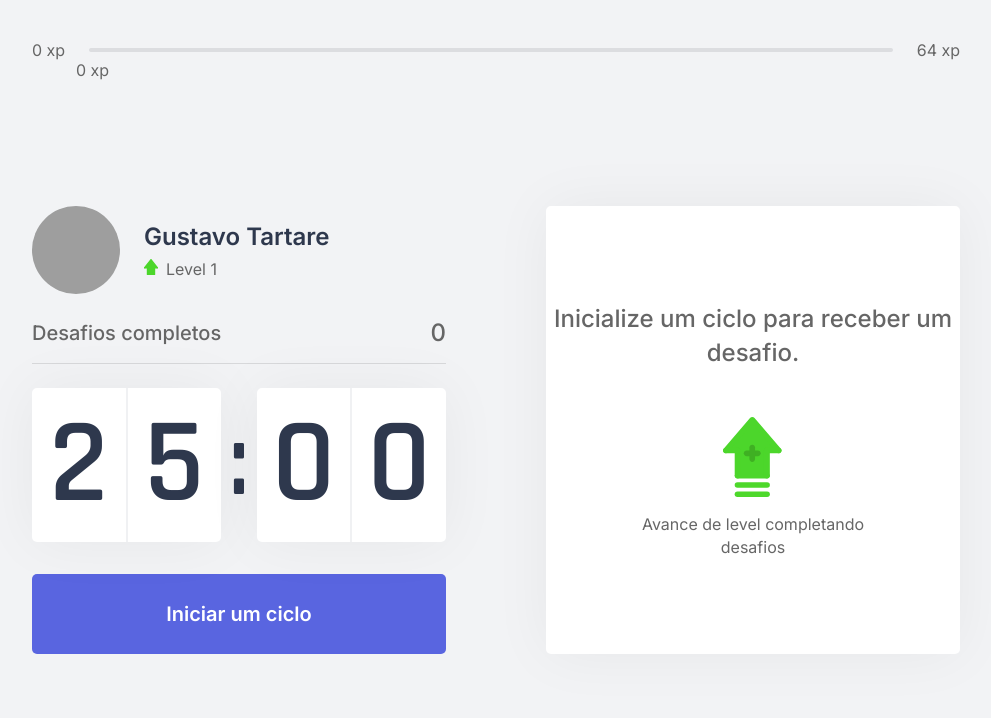
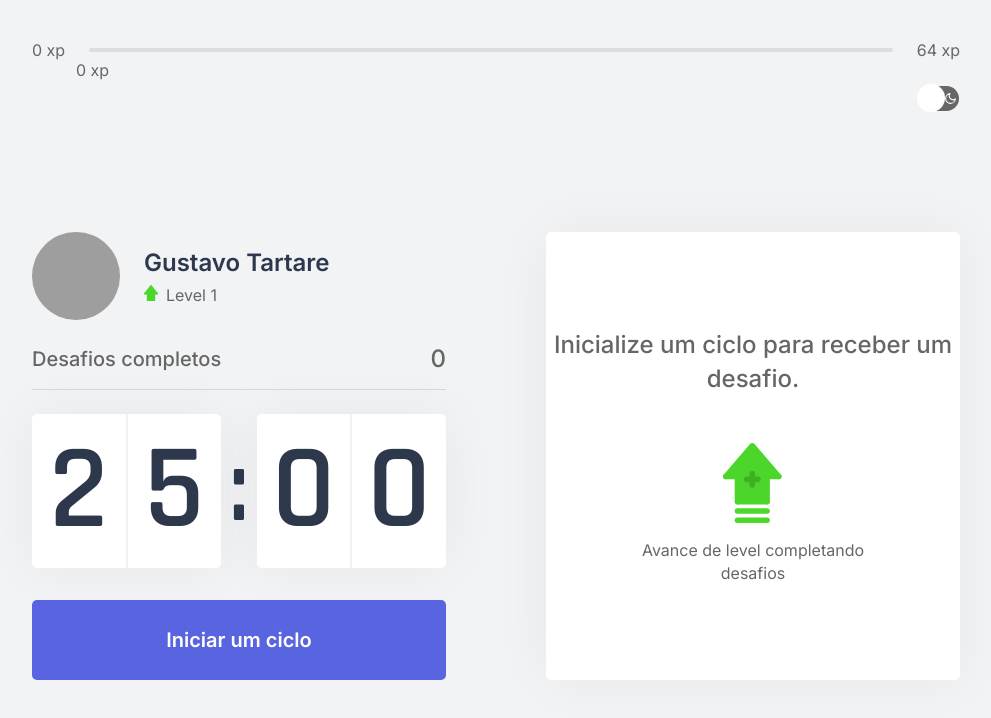
Before and after one commit to Gustavoctt/moveit, a Next.js app: page / in a window 1280 px wide. Shown: the top 718 px of the page, without its empty margins (144-1135 px from the left). Built offline with nearby package versions, Linux system fonts and the light colour scheme; grey boxes are pictures that could not be loaded.

Commit message:
added dark theme

```diff
--- a/package.json
+++ b/package.json
@@ -10,8 +10,11 @@
   "dependencies": {
     "js-cookie": "^2.2.1",
     "next": "10.0.7",
+    "next-themes": "0.0.12",
     "react": "17.0.1",
-    "react-dom": "17.0.1"
+    "react-dom": "17.0.1",
+    "react-icons": "^4.2.0",
+    "react-switch": "^6.0.0"
   },
   "devDependencies": {
     "@types/js-cookie": "^2.2.6",
--- /dev/null
+++ b/src/components/Switch.tsx
@@ -0,0 +1,67 @@
+import { useTheme } from "next-themes";
+import { useEffect, useState } from "react";
+
+import SwitchReact from "react-switch";
+import { FiMoon, FiSun } from "react-icons/fi";
+
+export default function Switch() {
+  const { theme, setTheme } = useTheme();
+  const [isActiveThemeDark, setIsActiveThemeDark] = useState(false);
+  const [themeLocalStorage, setThemeLocalStorage] = useState("");
+
+  useEffect(() => {
+    if (typeof window !== undefined) {
+      setThemeLocalStorage(localStorage.getItem("light"));
+    }
+  }, [theme]);
+
+  function changeTheme() {
+    if (isActiveThemeDark) {
+      localStorage.setItem("light", "light");
+      setTheme("ligth");
+      setIsActiveThemeDark(false);
+    } else {
+      localStorage.setItem("light", "dark");
+      setTheme("dark");
+      setIsActiveThemeDark(true);
+    }
+  }
+
+  return (
+    <SwitchReact
+      checkedIcon={
+        <FiSun
+          size={15}
+          color="#fff"
+          style={{
+            display:"flex",
+            justifyContent: "center",
+            alignItems: "center",
+            height: "100%",
+            paddingLeft: 2
+          }}
+        />
+      }
+      uncheckedIcon={
+        <FiMoon
+          size={15}
+          color="#fff"
+          style={{
+            display:"flex",
+            justifyContent: "center",
+            alignItems: "center",
+            height: "100%",
+            paddingRight: 2
+          }}
+        />
+      }
+      onChange={changeTheme}
+      checked={themeLocalStorage === "dark" ? true : false}
+      height={25}
+      width={40}
+      handleDiameter={28}
+      offColor="#666666"
+      onColor="#4953b8"
+    />
+  );
+}
--- a/src/pages/_app.tsx
+++ b/src/pages/_app.tsx
@@ -1,8 +1,11 @@
 import '../styles/global.css';
+import { ThemeProvider } from 'next-themes';
 
 function MyApp({ Component, pageProps }) {
   return (
-    <Component {...pageProps} />
+    <ThemeProvider>
+      <Component {...pageProps} />
+    </ThemeProvider>
   )
 }
 
--- a/src/pages/index.tsx
+++ b/src/pages/index.tsx
@@ -11,6 +11,7 @@ import { CountdownProvider } from "../contexts/CountdownContext";
 import { ChallengeProvider } from '../contexts/ChallengeContext';
 
 import styles from '../styles/pages/Home.module.css';
+import Switch from '../components/Switch';
 
 interface HomeProps{
   level: number;
@@ -29,7 +30,12 @@ export default function Home(props: HomeProps) {
         <Head>
           <title>Início | move.it</title>
         </Head>
+
         <ExperienceBar/>
+
+        <div className={styles.switchButton}>
+          <Switch/>
+        </div>
 
         <CountdownProvider>
           <section>
--- a/src/styles/components/CountDown.module.css
+++ b/src/styles/components/CountDown.module.css
@@ -25,11 +25,11 @@
 }
 
 .countDownContainer > div span:first-child{
-    border-right: 1px solid #f0f1f3;
+    border-right: 1px solid var(--background-line);
 }
 
 .countDownContainer > div span:last-child{
-    border-left: 1px solid #f0f1f3;
+    border-left: 1px solid var(--background-line);
 }
 
 .countDownContainer > span {
--- a/src/styles/global.css
+++ b/src/styles/global.css
@@ -16,6 +16,25 @@
     --blue: #5965E0;
     --blue-dark: #4953B8;
     --blue-twitter: #2AA9E0;
+    --background-line: #f0f1f3;
+}
+
+[data-theme='dark']{
+    --white: #2E3236;
+    --background: #212529;
+    --secondary: #2E3236;
+    --gray-line: #dcdde0;
+    --text: #fff;
+    --text-highlight: #b3b9ff;
+    --title: #fff;
+    --red: #e83f5b;
+    --green: #4cd62b;
+    --blue: #5965e0;
+    --blue-dark: #4953b8;
+    --blue-twitter: #2aa9e0;
+    --backgroundIndex:  #0B1529;
+    --inputBackground: #666666;
+    --background-line: #212529;
 }
 
 @media(max-width: 1080px){
@@ -29,6 +48,7 @@
         font-size: 87.5%;
     }
 }
+
 body{
     background: var(--background);
     color: var(--text);
--- a/src/styles/pages/Home.module.css
+++ b/src/styles/pages/Home.module.css
@@ -18,3 +18,12 @@
 
     margin-top: 2.5rem;
 }
+
+.container .switchButton{
+    display: flex;
+    align-items: flex-end;
+    justify-content: center;
+    flex-direction: column;
+    margin: 1.5rem 0 0 0;
+
+}
```
Also changed, not shown: 2 other files (tests, documents, lock files or other folders).
